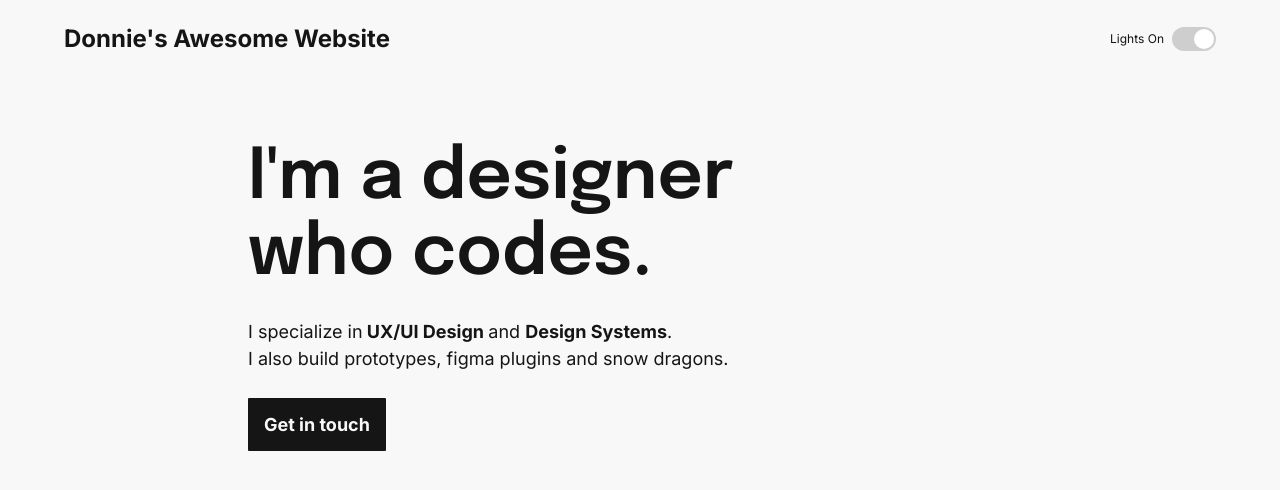
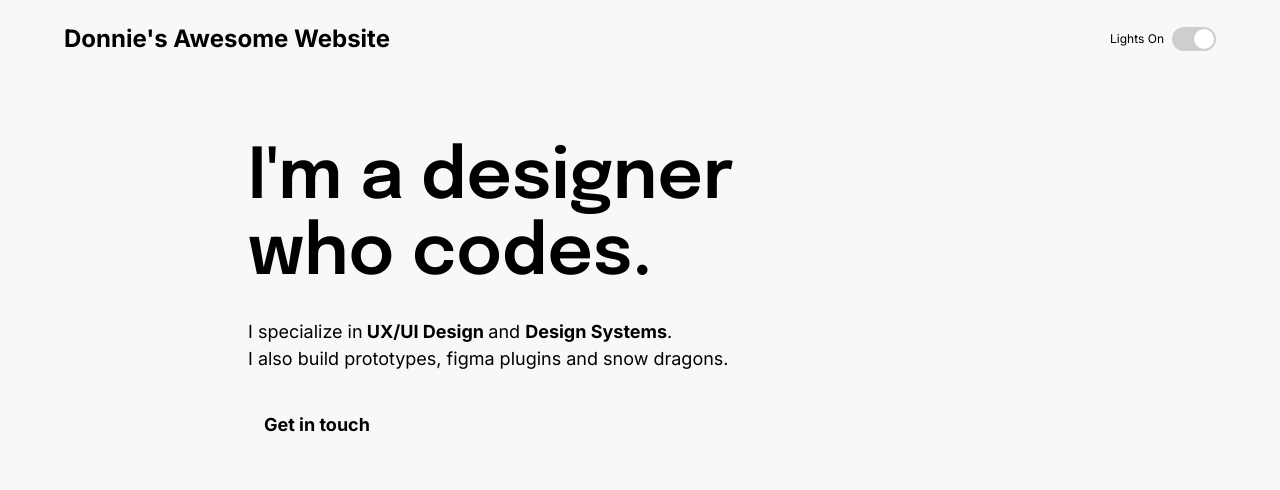
Before and after one commit to dnlklmn/d-site, a React (Create React App) app: page / in a window 1280 px wide. Shown: the top 490 px of the page. Built offline with nearby package versions, Linux system fonts and the light colour scheme.

Commit message:
chore: style-dictionary output

```diff
--- a/src/theme/light.css
+++ b/src/theme/light.css
@@ -1,8 +1,8 @@
 :root {
-  --primary: #0cff8a;
-  --secondary: #16bfdf;
-  --text-contrast: #151515;
-  --text-match-bg: #f8f8f8;
+  --primary: #51ff4e;
+  --secondary: #db00ff;
+  --fg-contrast: #151515;
+  --fg-match-bg: #f8f8f8;
   --bg-default: #f8f8f8;
   --bg-dip: #cfcece;
 }
--- a/src/theme/token-transformation/light.json
+++ b/src/theme/token-transformation/light.json
@@ -1,13 +1,13 @@
 {
   "primary": {
-    "value": "#0cff8a",
+    "value": "#51ff4e",
     "type": "color"
   },
   "secondary": {
-    "value": "#16bfdf",
+    "value": "#db00ff",
     "type": "color"
   },
-  "text": {
+  "fg": {
     "contrast": {
       "value": "#151515",
       "type": "color"
```
